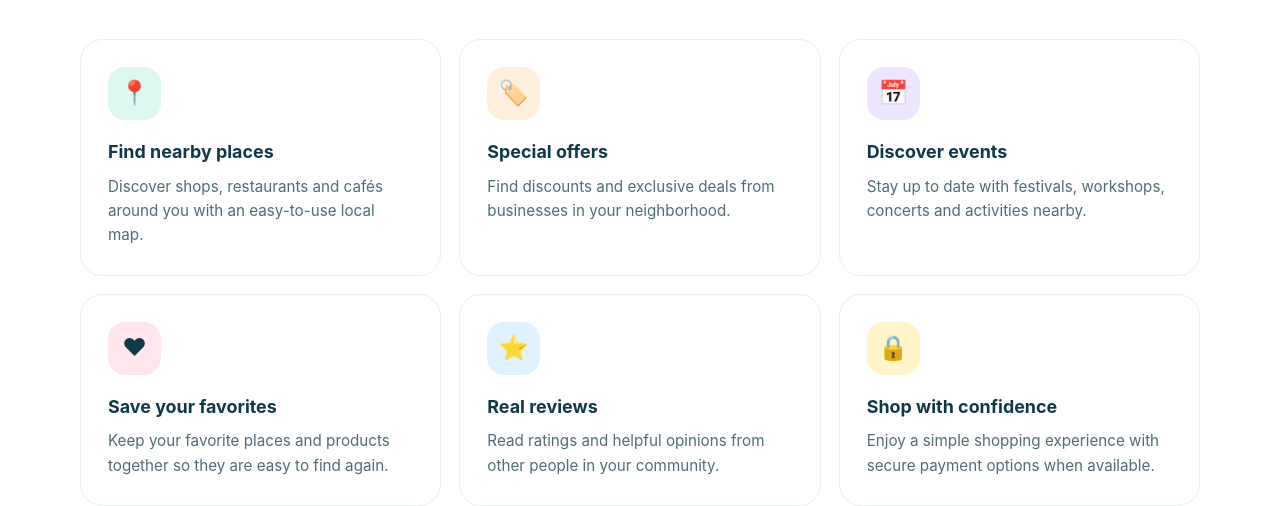
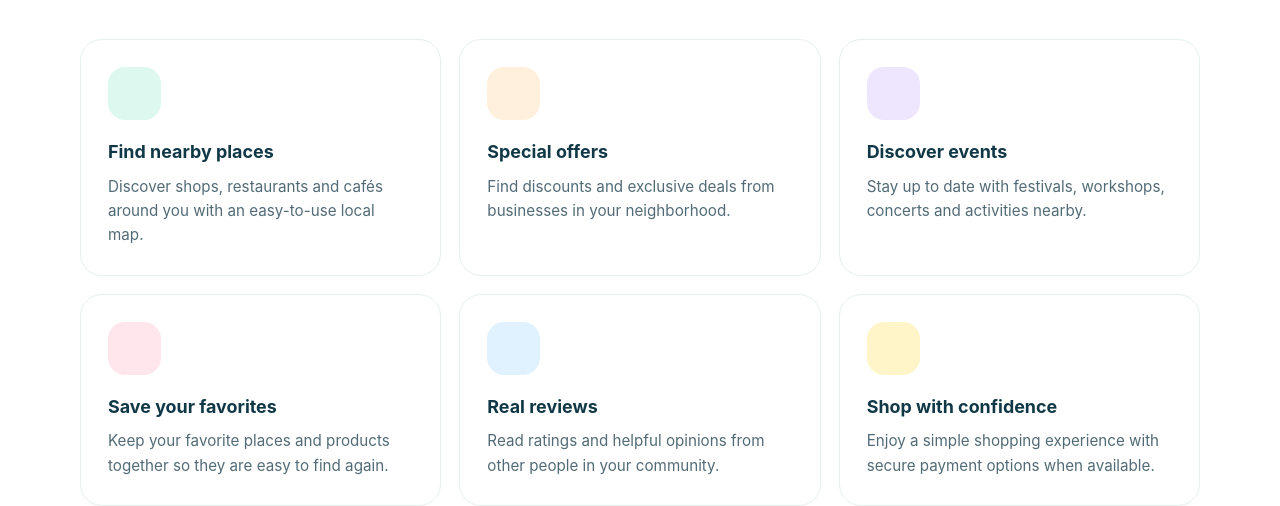
Before and after one commit to PiscisAusss/AMSP, a plain HTML site: page index.html in a window 1280 px wide. Shown: the part 324-830 px from the top of the page. Drawn offline with Linux system fonts and the light colour scheme.

Commit message:
deleted emojis from index.html

```diff
--- a/index.html
+++ b/index.html
@@ -29,12 +29,12 @@
           <p>One friendly place to explore your town, find great deals and support the people who make your community special.</p>
         </div>
         <div class="features">
-          <article class="feature-card"><div class="feature-icon bg-mint">📍</div><h3>Find nearby places</h3><p>Discover shops, restaurants and cafés around you with an easy-to-use local map.</p></article>
-          <article class="feature-card"><div class="feature-icon bg-orange">🏷️</div><h3>Special offers</h3><p>Find discounts and exclusive deals from businesses in your neighborhood.</p></article>
-          <article class="feature-card"><div class="feature-icon bg-purple">📅</div><h3>Discover events</h3><p>Stay up to date with festivals, workshops, concerts and activities nearby.</p></article>
-          <article class="feature-card"><div class="feature-icon bg-pink">♥</div><h3>Save your favorites</h3><p>Keep your favorite places and products together so they are easy to find again.</p></article>
-          <article class="feature-card"><div class="feature-icon bg-blue">⭐</div><h3>Real reviews</h3><p>Read ratings and helpful opinions from other people in your community.</p></article>
-          <article class="feature-card"><div class="feature-icon bg-yellow">🔒</div><h3>Shop with confidence</h3><p>Enjoy a simple shopping experience with secure payment options when available.</p></article>
+          <article class="feature-card"><div class="feature-icon bg-mint"></div><h3>Find nearby places</h3><p>Discover shops, restaurants and cafés around you with an easy-to-use local map.</p></article>
+          <article class="feature-card"><div class="feature-icon bg-orange"></div><h3>Special offers</h3><p>Find discounts and exclusive deals from businesses in your neighborhood.</p></article>
+          <article class="feature-card"><div class="feature-icon bg-purple"></div><h3>Discover events</h3><p>Stay up to date with festivals, workshops, concerts and activities nearby.</p></article>
+          <article class="feature-card"><div class="feature-icon bg-pink"></div><h3>Save your favorites</h3><p>Keep your favorite places and products together so they are easy to find again.</p></article>
+          <article class="feature-card"><div class="feature-icon bg-blue"></div><h3>Real reviews</h3><p>Read ratings and helpful opinions from other people in your community.</p></article>
+          <article class="feature-card"><div class="feature-icon bg-yellow"></div><h3>Shop with confidence</h3><p>Enjoy a simple shopping experience with secure payment options when available.</p></article>
         </div>
       </div>
     </section>
--- a/script.js
+++ b/script.js
@@ -1,18 +1,22 @@
     const menuToggle = document.getElementById('menuToggle');
     const navLinks = document.getElementById('navLinks');
+
     menuToggle.addEventListener('click', () => {
       const isOpen = navLinks.classList.toggle('open');
       menuToggle.setAttribute('aria-expanded', String(isOpen));
       menuToggle.textContent = isOpen ? '✕' : '☰';
     });
+
     navLinks.querySelectorAll('a').forEach(link => link.addEventListener('click', () => {
       navLinks.classList.remove('open');
       menuToggle.setAttribute('aria-expanded', 'false');
       menuToggle.textContent = '☰';
     }));
+
     document.getElementById('year').textContent = new Date().getFullYear();
     const toast = document.getElementById('toast');
     let toastTimeout;
+
     document.getElementById('downloadBtn').addEventListener('click', () => {
       toast.classList.add('show');
       clearTimeout(toastTimeout);
--- a/style.css
+++ b/style.css
@@ -10,12 +10,14 @@
       --white: #fff;
       --shadow: 0 18px 45px rgba(15, 63, 73, .12);
     }
+
     * { box-sizing: border-box; }
     html { scroll-behavior: smooth; }
     body {
       margin: 0; font-family: Inter, ui-sans-serif, system-ui, -apple-system, BlinkMacSystemFont, "Segoe UI", sans-serif;
       color: var(--ink); background: #fff; line-height: 1.6;
     }
+
     a { color: inherit; text-decoration: none; }
     button { font: inherit; cursor: pointer; }
     .container { width: min(1120px, calc(100% - 40px)); margin: 0 auto; }
@@ -130,6 +132,7 @@
     .copyright { margin-top: 25px; border-top: 1px solid #ffffff20; padding-top: 18px; color: #91afb3; font-size: .8rem; display: flex; justify-content: space-between; gap: 12px; flex-wrap: wrap; }
     .toast { position: fixed; left: 50%; bottom: 25px; transform: translate(-50%, 130px); background: #103847; color: white; padding: 13px 19px; border-radius: 14px; box-shadow: var(--shadow); z-index: 30; transition: transform .3s; max-width: calc(100% - 30px); text-align: center; }
     .toast.show { transform: translate(-50%, 0); }
+
     @media (max-width: 850px) {
       .nav-links { display: none; position: absolute; top: 76px; left: 0; right: 0; padding: 20px; background: white; border-bottom: 1px solid #e6f0ed; flex-direction: column; gap: 18px; }
       .nav-links.open { display: flex; }
@@ -147,6 +150,7 @@
       .about-grid { gap: 30px; }
       .cta-panel { align-items: flex-start; flex-direction: column; padding: 35px; }
     }
+
     @media (max-width: 540px) {
       .container { width: min(100% - 28px, 1120px); }
       .brand { font-size: 1.4rem; }
@@ -176,4 +180,5 @@
       .footer-row { align-items: flex-start; flex-direction: column; }
       .footer-links { flex-wrap: wrap; }
     }
+
     @media (prefers-reduced-motion: reduce) { html { scroll-behavior: auto; } *, *::before, *::after { transition: none !important; } }
```
Also changed, not shown: README.txt.
